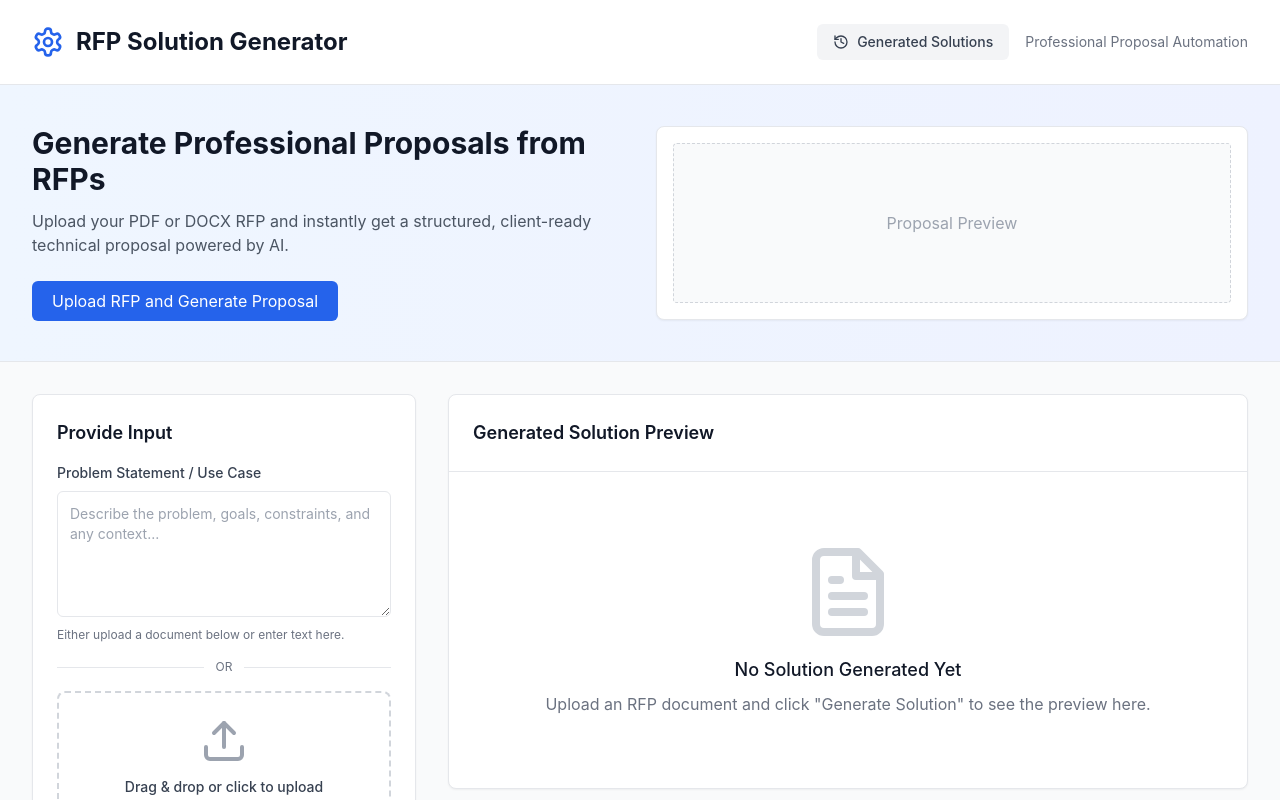
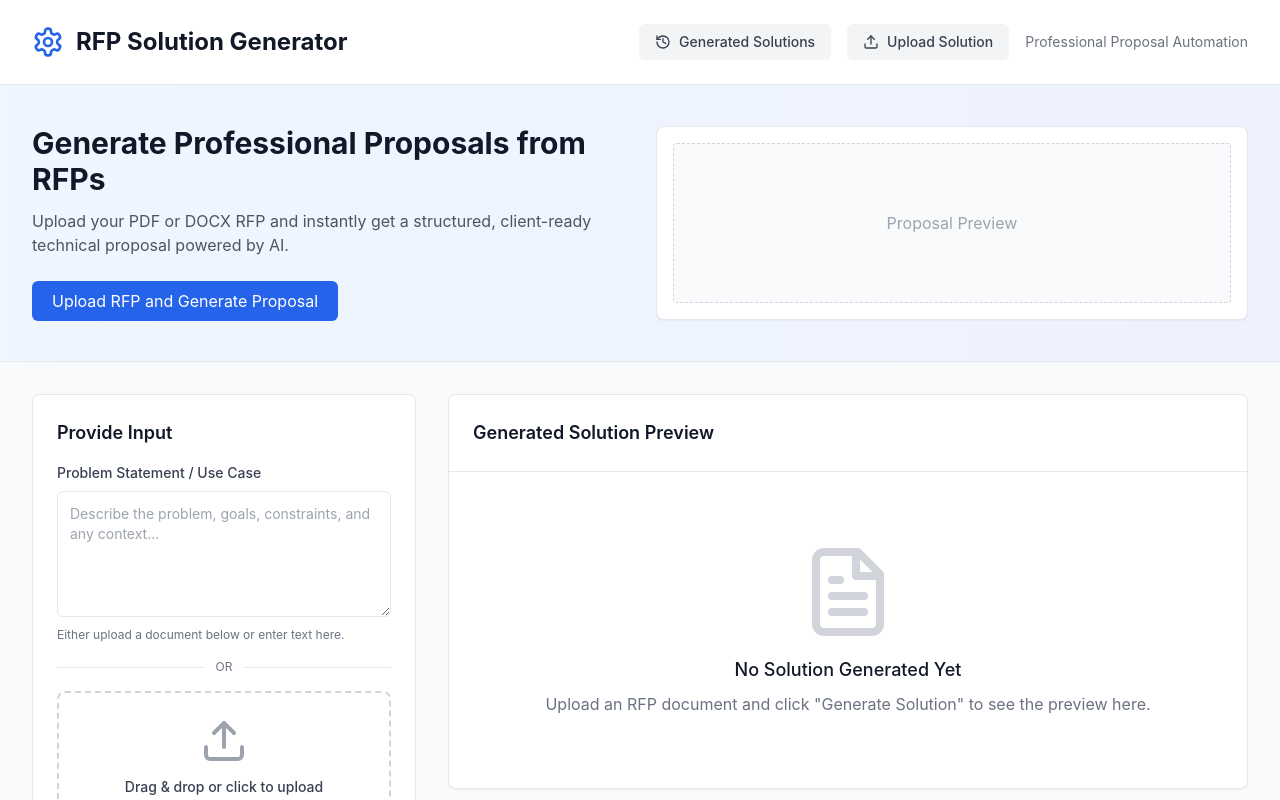
Before and after one commit to EegaKrishnaAIonOS/AIProposal, a React (Create React App) app in the folder frontend/: page / in a window 1280 px wide. Shown: the top 800 px of the page. Built offline with nearby package versions, Linux system fonts and the light colour scheme.

Commit message:
added upload button static UI

```diff
--- a/frontend/src/App.js
+++ b/frontend/src/App.js
@@ -1,5 +1,5 @@
 import React, {useState} from 'react';
-import { AlertCircle, Settings, History } from 'lucide-react';
+import { AlertCircle, Settings, History, Upload } from 'lucide-react';
 import FileUploader from './components/FileUploader.jsx';
 import ActionButtons from './components/ActionButtons.jsx';
 import PreviewCard from './components/PreviewCard.jsx';
@@ -135,6 +135,7 @@ const RFPSolutionGenerator = () => {
               <h1 className="text-2xl font-bold text-gray-900">RFP Solution Generator</h1>
             </div>
             <div className="flex items-center gap-4">
+              <div className="flex items-center gap-4">
                 <button
                   onClick={() => setShowSolutions(true)}
                   className="flex items-center gap-2 bg-gray-100 hover:bg-gray-200 px-4 py-2 rounded-md text-sm font-medium text-gray-700"
@@ -142,8 +143,16 @@ const RFPSolutionGenerator = () => {
                   <History className="h-4 w-4" />
                   Generated Solutions
                 </button>
+                <button
+                  // onClick={() => setShowUpload(true)}
+                  className="flex items-center gap-2 bg-gray-100 hover:bg-gray-200 px-4 py-2 rounded-md text-sm font-medium text-gray-700"
+                >
+                  <Upload className="h-4 w-4" />
+                  Upload Solution
+                </button>
                 <div className="text-sm text-gray-500">
                   Professional Proposal Automation
+                </div>
               </div>
             </div>
           </div>
```
Lines whose indentation alone changed are shown as unchanged.
